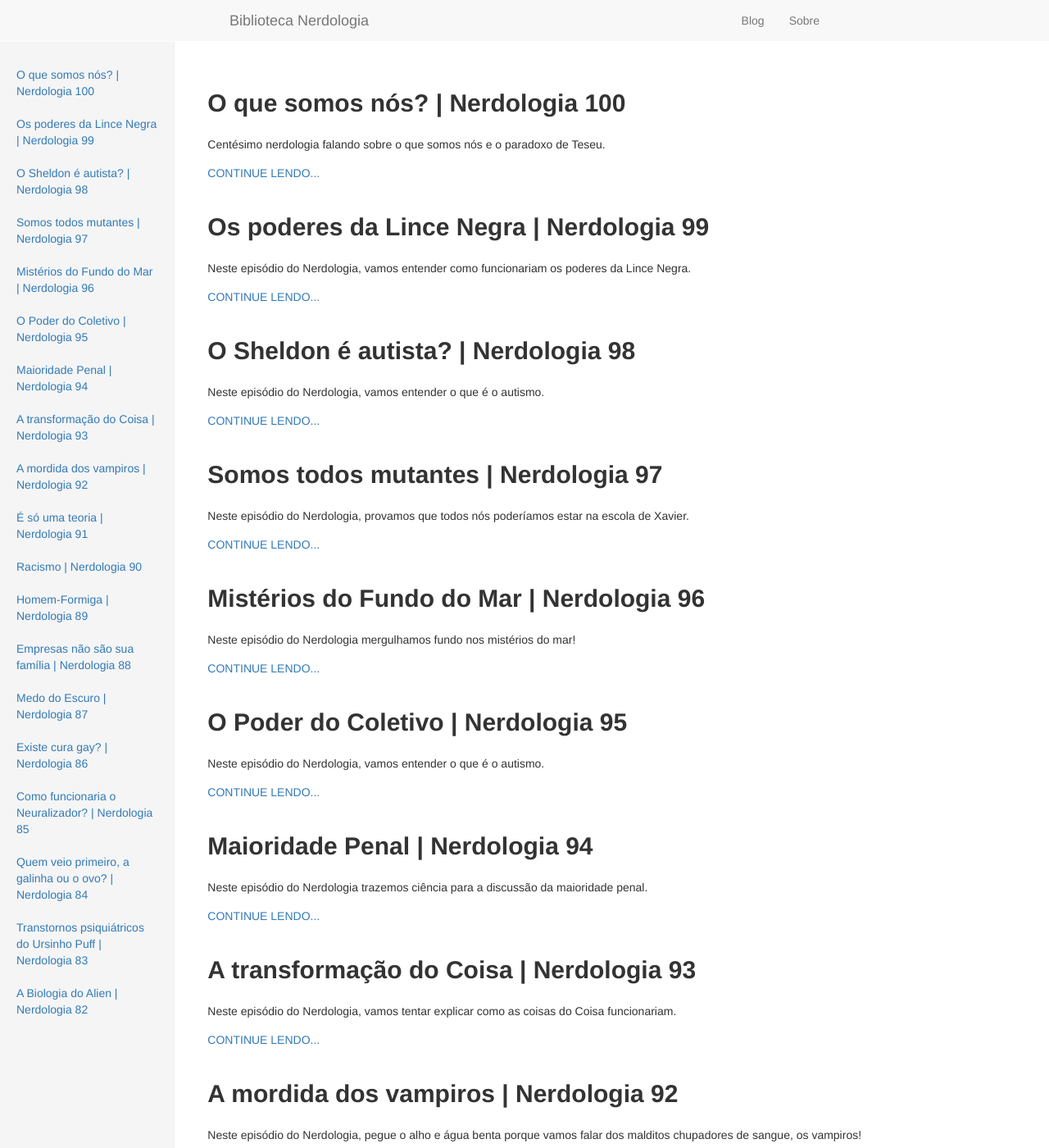
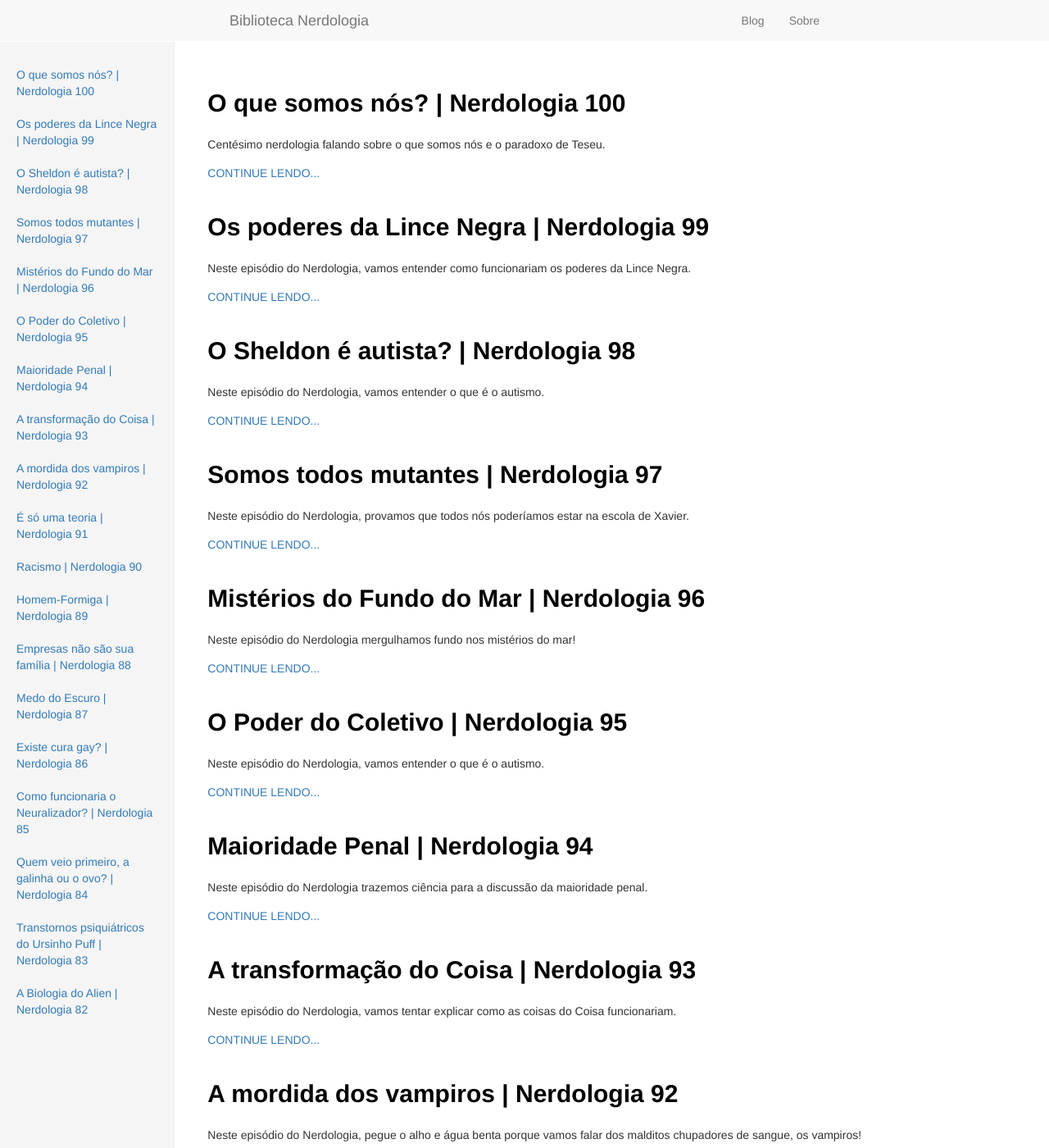
Before and after one commit to herodrigues/bibliotecanerdologia, a Jekyll site: the page built from index.html, in a window 1280 px wide and 1400 px high. Shown: the whole window at 82% size. Built offline with Jekyll 4.4.1, drawn with Linux system fonts in a browser that asks for light colours; Markdown is read by kramdown in place of the engine named in the settings.

Commit message:
Change color of 'h1 a' links

```diff
--- a/css/style.css
+++ b/css/style.css
@@ -167,6 +167,14 @@ a {
   }
 }
 
+h1 a {
+	color: #000000;
+}
+
+.nav-sidebar > .active > a, .nav-sidebar > .active > a:hover, .nav-sidebar > .active > a:focus {
+    background-color: #428bca;
+    color: #fff;
+}
 
 @import "highlights.css";
 @import "svg-icons.css";
```
